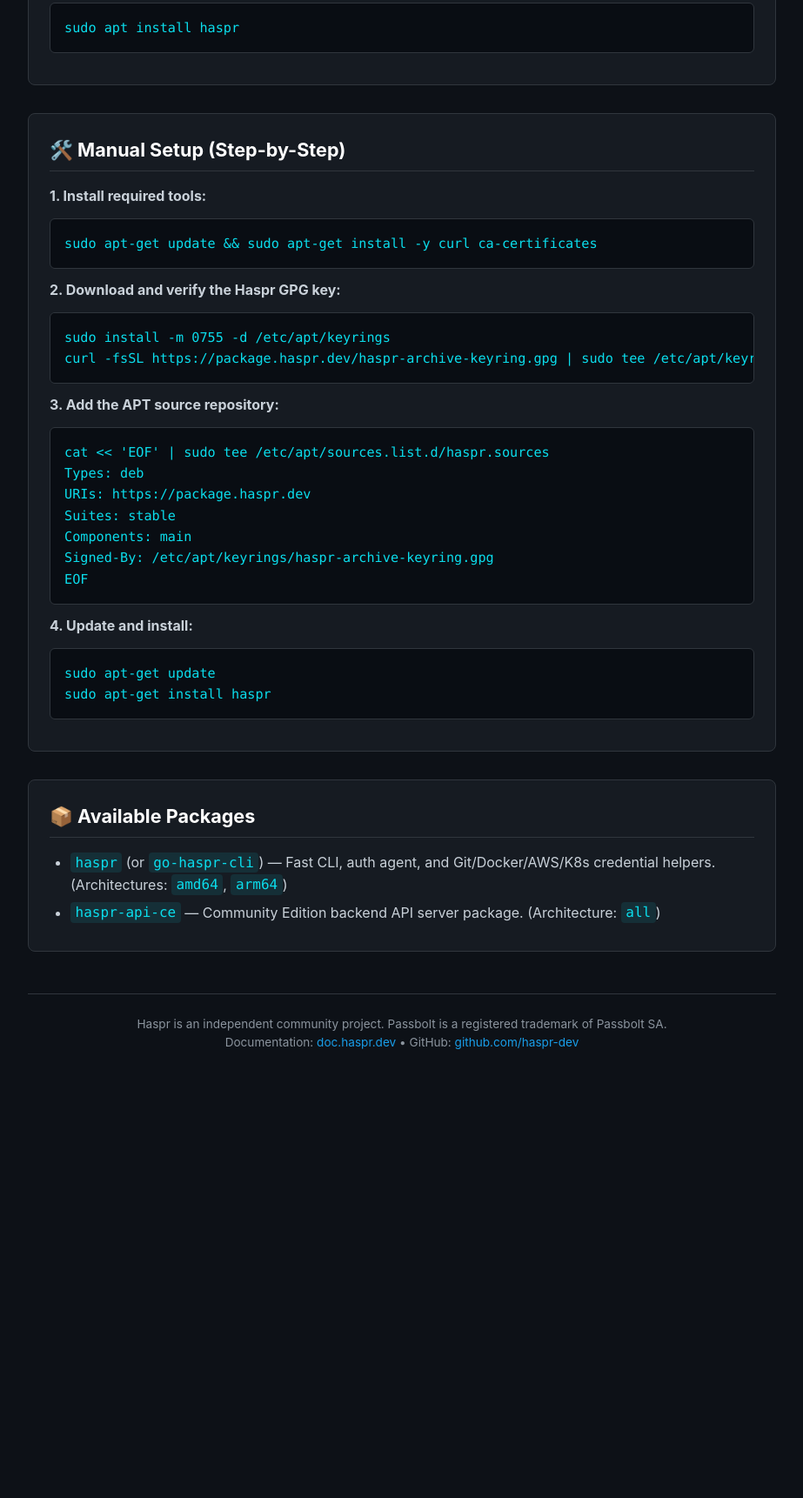
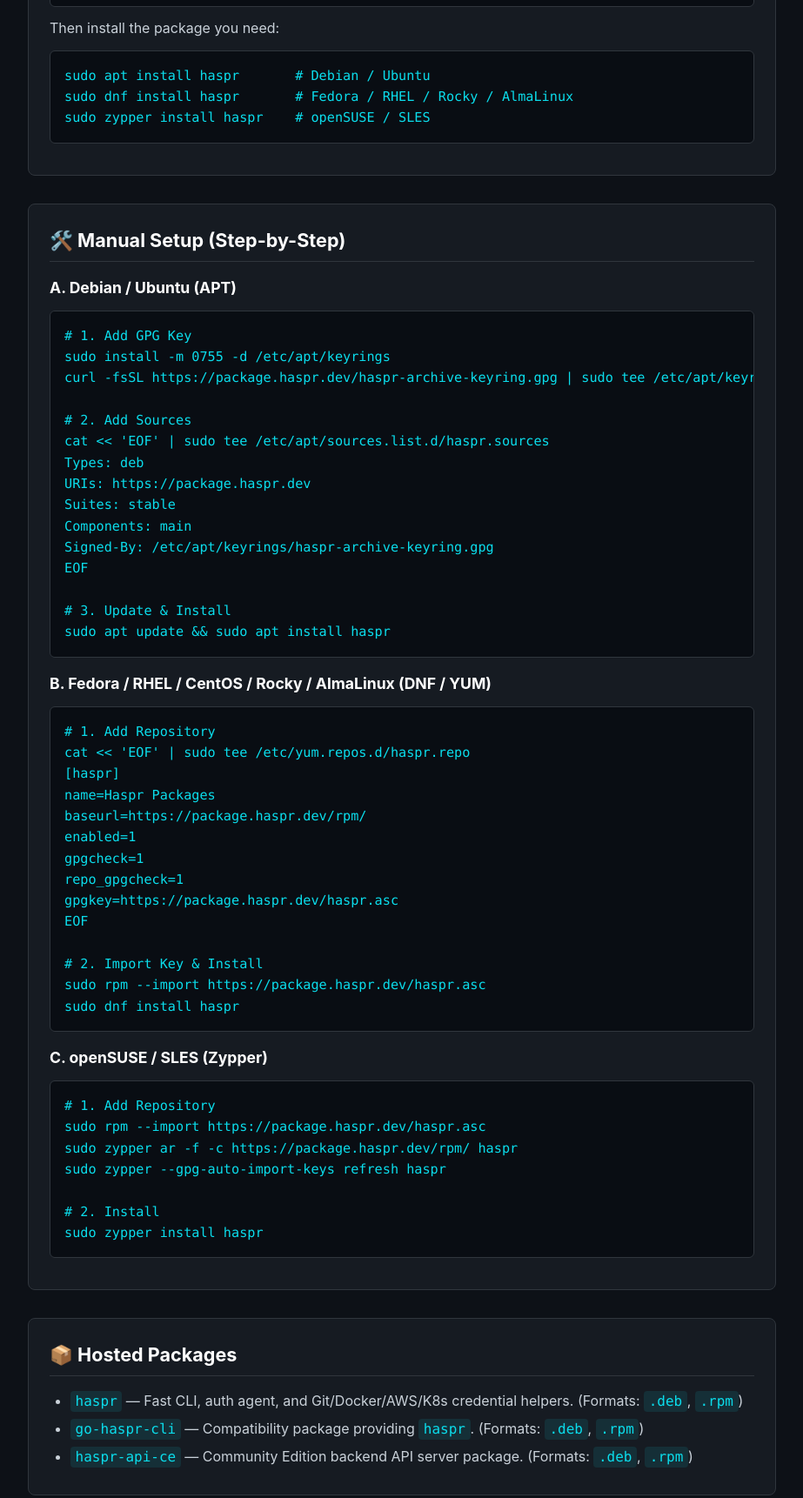
Before and after one commit to haspr-dev/package-repository, a plain HTML site: page index.html in a window 1280 px wide. Shown: the part 525-2247 px from the top of the page at 87% size, without its empty margins (178-1101 px from the left). Before the commit the page ends 1767 px from the top, so only its background shows below. Drawn offline with Linux system fonts and the light colour scheme.

Commit message:
feat: add RPM repository support and multi-distro setup

```diff
--- a/index.html
+++ b/index.html
@@ -3,7 +3,7 @@
 <head>
   <meta charset="UTF-8">
   <meta name="viewport" content="width=device-width, initial-scale=1.0">
-  <title>Haspr Debian / Ubuntu Repository</title>
+  <title>Haspr Linux Package Repository</title>
   <style>
     :root {
       --bg-color: #0d1117;
@@ -59,6 +59,11 @@
       border-bottom: 1px solid var(--border-color);
       padding-bottom: 0.4rem;
     }
+    h3 {
+      font-size: 1.1rem;
+      color: #ffffff;
+      margin: 1rem 0 0.5rem;
+    }
     pre {
       background: var(--code-bg);
       border: 1px solid var(--border-color);
@@ -103,46 +108,72 @@
   <div class="container">
     <header>
       <img src="https://raw.githubusercontent.com/haspr-dev/.github/main/assets/haspr-logo.svg" alt="Haspr Logo" class="logo" />
-      <h1>Haspr Debian / Ubuntu Repository</h1>
-      <p class="lead">Official APT package repository for Haspr CLI, background agent, and backend API.</p>
+      <h1>Haspr Linux Package Repository</h1>
+      <p class="lead">Official package repository for Debian, Ubuntu, Fedora, RHEL, CentOS, Rocky Linux, AlmaLinux & openSUSE.</p>
     </header>
 
     <div class="card">
-      <h2>⚡ Quick Setup (Automated)</h2>
-      <p>Run the official setup script to install the GPG key and add the repository:</p>
+      <h2>⚡ Quick Setup (Automated Detection)</h2>
+      <p>The automated setup script detects your distribution, imports the GPG signing key, and registers the repository:</p>
       <pre>curl -fsSL https://package.haspr.dev/setup.sh | sudo bash</pre>
       <p>Then install the package you need:</p>
-      <pre>sudo apt install haspr</pre>
+      <pre>sudo apt install haspr       # Debian / Ubuntu
+sudo dnf install haspr       # Fedora / RHEL / Rocky / AlmaLinux
+sudo zypper install haspr    # openSUSE / SLES</pre>
     </div>
 
     <div class="card">
       <h2>🛠️ Manual Setup (Step-by-Step)</h2>
-      <p><strong>1. Install required tools:</strong></p>
-      <pre>sudo apt-get update && sudo apt-get install -y curl ca-certificates</pre>
 
-      <p><strong>2. Download and verify the Haspr GPG key:</strong></p>
-      <pre>sudo install -m 0755 -d /etc/apt/keyrings
-curl -fsSL https://package.haspr.dev/haspr-archive-keyring.gpg | sudo tee /etc/apt/keyrings/haspr-archive-keyring.gpg > /dev/null</pre>
+      <h3>A. Debian / Ubuntu (APT)</h3>
+      <pre># 1. Add GPG Key
+sudo install -m 0755 -d /etc/apt/keyrings
+curl -fsSL https://package.haspr.dev/haspr-archive-keyring.gpg | sudo tee /etc/apt/keyrings/haspr-archive-keyring.gpg > /dev/null
 
-      <p><strong>3. Add the APT source repository:</strong></p>
-      <pre>cat &lt;&lt; 'EOF' | sudo tee /etc/apt/sources.list.d/haspr.sources
+# 2. Add Sources
+cat &lt;&lt; 'EOF' | sudo tee /etc/apt/sources.list.d/haspr.sources
 Types: deb
 URIs: https://package.haspr.dev
 Suites: stable
 Components: main
 Signed-By: /etc/apt/keyrings/haspr-archive-keyring.gpg
-EOF</pre>
+EOF
 
-      <p><strong>4. Update and install:</strong></p>
-      <pre>sudo apt-get update
-sudo apt-get install haspr</pre>
+# 3. Update &amp; Install
+sudo apt update &amp;&amp; sudo apt install haspr</pre>
+
+      <h3>B. Fedora / RHEL / CentOS / Rocky / AlmaLinux (DNF / YUM)</h3>
+      <pre># 1. Add Repository
+cat &lt;&lt; 'EOF' | sudo tee /etc/yum.repos.d/haspr.repo
+[haspr]
+name=Haspr Packages
+baseurl=https://package.haspr.dev/rpm/
+enabled=1
+gpgcheck=1
+repo_gpgcheck=1
+gpgkey=https://package.haspr.dev/haspr.asc
+EOF
+
+# 2. Import Key &amp; Install
+sudo rpm --import https://package.haspr.dev/haspr.asc
+sudo dnf install haspr</pre>
+
+      <h3>C. openSUSE / SLES (Zypper)</h3>
+      <pre># 1. Add Repository
+sudo rpm --import https://package.haspr.dev/haspr.asc
+sudo zypper ar -f -c https://package.haspr.dev/rpm/ haspr
+sudo zypper --gpg-auto-import-keys refresh haspr
+
+# 2. Install
+sudo zypper install haspr</pre>
     </div>
 
     <div class="card">
-      <h2>📦 Available Packages</h2>
+      <h2>📦 Hosted Packages</h2>
       <ul>
-        <li><code>haspr</code> (or <code>go-haspr-cli</code>) &mdash; Fast CLI, auth agent, and Git/Docker/AWS/K8s credential helpers. (Architectures: <code>amd64</code>, <code>arm64</code>)</li>
-        <li><code>haspr-api-ce</code> &mdash; Community Edition backend API server package. (Architecture: <code>all</code>)</li>
+        <li><code>haspr</code> &mdash; Fast CLI, auth agent, and Git/Docker/AWS/K8s credential helpers. (Formats: <code>.deb</code>, <code>.rpm</code>)</li>
+        <li><code>go-haspr-cli</code> &mdash; Compatibility package providing <code>haspr</code>. (Formats: <code>.deb</code>, <code>.rpm</code>)</li>
+        <li><code>haspr-api-ce</code> &mdash; Community Edition backend API server package. (Formats: <code>.deb</code>, <code>.rpm</code>)</li>
       </ul>
     </div>
 
```
Also changed, not shown: rpm/repodata/repomd.xml (added, +28 -0 lines), 9 other files.
